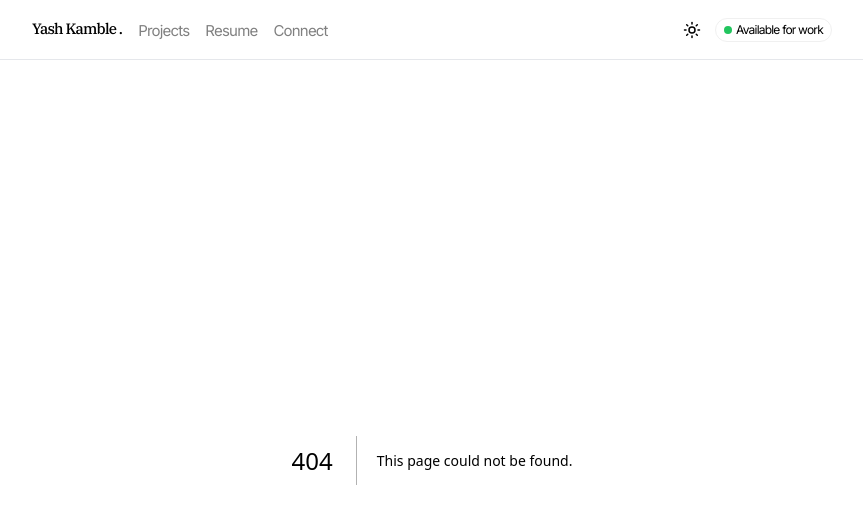
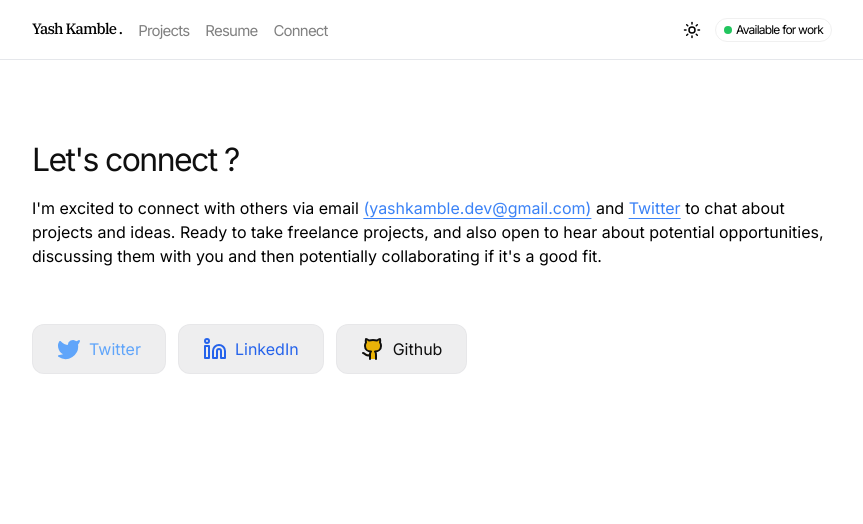
Before and after one commit to yash-devop/Portfolio, a Next.js app: page /connect in a window 1280 px wide. Before the commit this address had no page. Shown: the top 524 px of the page, without its empty margins (208-1071 px from the left). Built offline with nearby package versions, Linux system fonts and the light colour scheme.

Commit message:
add: connect page

```diff
--- /dev/null
+++ b/src/app/connect/page.tsx
@@ -0,0 +1,37 @@
+import Heading from "@/components/ui/Heading";
+import { Github, Linkedin, Twitter } from "lucide-react";
+import Link from "next/link";
+
+export default function Page() {
+    return (
+        <>
+            <div className="pt-20">
+                <Heading>Let's connect ?</Heading>
+                <p className="py-4">
+                    I'm excited to connect with others via email <a target="_blank" rel="noopener noreferrer" href="mailto:yashkamble.dev@gmail.com" className="text-blue-500 underline underline-offset-4"> (yashkamble.dev@gmail.com)</a> and <a href="https://x.com/yash_devop" className="text-blue-500 underline underline-offset-4">Twitter</a> to chat about projects and ideas. Ready to take freelance projects, and also open to hear about potential opportunities, discussing them with you and then potentially collaborating if it's a good fit.
+                </p>
+
+                <div className="pt-10 flex items-center flex-wrap gap-3">
+                    <Link target="_blank" rel="noopener noreferrer" href={"https://x.com/yash_devop"}>
+                        <div className="border border-secondary/5 bg-secondary-dark/40 dark:bg-secondary-dark/10 text-primary dark:text-secondary px-6 rounded-xl py-3 w-fit flex items-center justify-center gap-2 cursor-pointer">
+                            <Twitter className="text-blue-400 fill-blue-400"/>
+                            <p className="text-blue-400">Twitter</p>
+                        </div>
+                    </Link>
+                    <Link target="_blank" rel="noopener noreferrer" href={"https://www.linkedin.com/in/yash-dev/"}>
+                        <div className="border border-secondary/5 bg-secondary-dark/40 dark:bg-secondary-dark/10 text-primary dark:text-secondary px-6 rounded-xl py-3 w-fit flex items-center justify-center gap-2 cursor-pointer">
+                            <Linkedin className="text-blue-600"/>
+                            <p className="text-blue-600">LinkedIn</p>
+                        </div>
+                    </Link>
+                    <Link target="_blank" rel="noopener noreferrer" href={"https://github.com/yash-devop"}>
+                        <div className="border border-secondary/5 bg-secondary-dark/40 dark:bg-secondary-dark/10 text-primary dark:text-secondary px-6 rounded-xl py-3 w-fit flex items-center justify-center gap-2 cursor-pointer">
+                            <Github className="text-primary fill-yellow-500 dark:text-yellow-500 dark:fill-none"/>
+                            <p className="text-primary dark:text-white">Github</p>
+                        </div>
+                    </Link>
+                </div>
+            </div>
+        </>
+    )
+}
```
